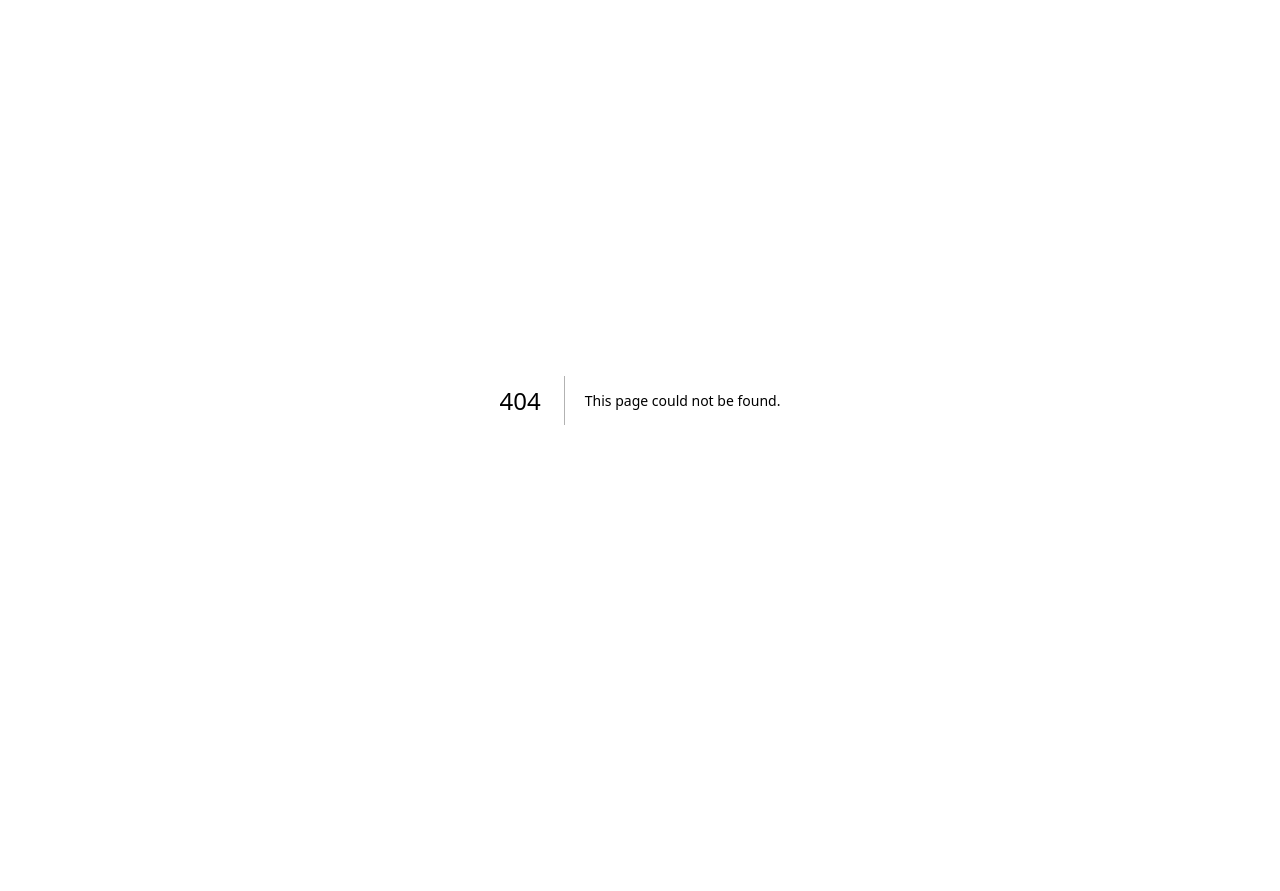
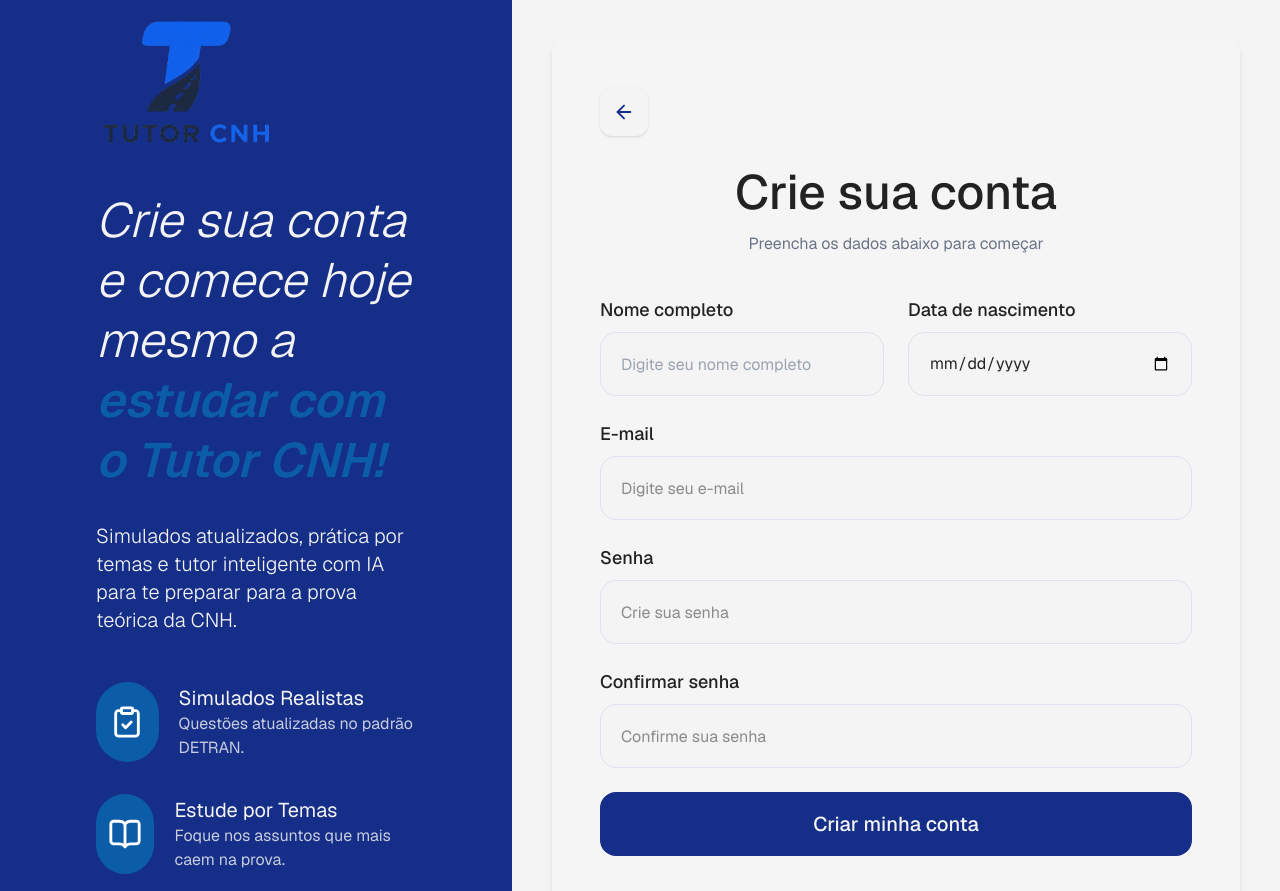
Before and after one commit to JosueMedino01/gestao-projeto-ufal, a Next.js app: page /auth/cadastro in a window 1280 px wide. Before the commit this address had no page. Shown: the top 891 px of the page. Before the commit the page ends 800 px from the top, so only its background shows below. Built offline with nearby package versions, Linux system fonts and the light colour scheme.

Commit message:
Create CadastroPage for user registration

```diff
--- /dev/null
+++ b/app/auth/cadastro/page.tsx
@@ -0,0 +1,226 @@
+"use client";
+import { BookOpen, ClipboardCheck, Bot, ArrowLeft, } from "lucide-react";
+import Image from "next/image";
+import Link from "next/link";
+import { useState } from "react";
+import { useRouter } from "next/navigation";
+
+export default function CadastroPage() {
+
+  const [dataNascimento, setDataNascimento] = useState("");
+  const router = useRouter();
+  return (
+    <main className="min-h-screen flex bg-white">
+      {/* Lado esquerdo */}
+      <section className="hidden lg:flex w-[40%] bg-[#152E88] text-white flex-col justify-center px-24">
+        <Image
+        src="/tutor-cnh-logo.png"
+        alt="Tutor CNH"
+        width={311}
+        height={236}
+        className="mb-10 w-[180px] h-auto"/>
+
+        <h1 className="text-5xl italic font-light leading-tight">
+          Crie sua conta e comece hoje mesmo a{" "}
+          <span className="font-semibold text-[#0C5DA8]">
+            estudar com o Tutor CNH!
+          </span>
+        </h1>
+
+        <p className="mt-8 text-xl font-light">
+          Simulados atualizados, prática por temas e tutor inteligente
+          com IA para te preparar para a prova teórica da CNH.
+        </p>
+
+        {/* Benefícios */}
+          <div className="mt-12 space-y-8">
+            <div className="flex items-center gap-5">
+              <div className="flex h-20 w-20 items-center justify-center rounded-full bg-[#0C5DA8]">
+                <ClipboardCheck size={34} color="white" />
+              </div>
+
+              <div>
+                <h3 className="text-xl text-white">
+                  Simulados Realistas
+                </h3>
+
+                <p className="text-white/80">
+                  Questões atualizadas no padrão DETRAN.
+                </p>
+              </div>
+            </div>
+
+            <div className="flex items-center gap-5">
+              <div className="flex h-20 w-20 items-center justify-center rounded-full bg-[#0C5DA8]">
+                <BookOpen size={34} color="white" />
+              </div>
+
+              <div>
+                <h3 className="text-xl text-white">
+                  Estude por Temas
+                </h3>
+
+                <p className="text-white/80">
+                  Foque nos assuntos que mais caem na prova.
+                </p>
+              </div>
+            </div>
+
+            <div className="flex items-center gap-5">
+              <div className="flex h-20 w-20 items-center justify-center rounded-full bg-[#0C5DA8]">
+                <Bot size={34} color="white" />
+              </div>
+
+              <div>
+                <h3 className="text-xl text-white">
+                  Tutor Inteligente com IA
+                </h3>
+
+                <p className="text-white/80">
+                  Tire dúvidas e receba explicações personalizadas.
+                </p>
+              </div>
+            </div>
+          </div>
+      </section>
+
+
+      {/* Formulário */}
+      <section className="flex-1 flex justify-center items-center p-10">
+        <div className="w-full max-w-5xl bg-[#F5F5F5] rounded-xl shadow-md p-12">
+
+          <button
+            onClick={() => router.back()}
+            className="mb-8 flex h-12 w-12 items-center justify-center rounded-xl bg-white text-[#152E88] shadow transition hover:bg-[#F0F4FF]">
+            <ArrowLeft size={22} />
+          </button>
+
+          <h2 className="text-center text-5xl font-medium text-[#222222]">
+            Crie sua conta
+          </h2>
+
+          <p className="mt-4 text-center text-[#6A7487]">
+            Preencha os dados abaixo para começar
+          </p>
+
+          <form className="mt-10 space-y-6">
+            <div className="grid grid-cols-1 md:grid-cols-2 gap-6">
+              {/* Nome */}
+              <div>
+                <label
+                  htmlFor="nomeCompleto"
+                  className="mb-2 block text-lg font-medium text-[#222222]"
+                >
+                  Nome completo
+                </label>
+
+                <input
+                  id="nomeCompleto"
+                  name="nomeCompleto"
+                  type="text"
+                  placeholder="Digite seu nome completo"
+                  aria-label="Nome completo"
+                  className="h-16 w-full rounded-2xl border border-[#DCE2EE] bg-white px-5 text-[#222222] placeholder:text-[#9AA3B2] focus:border-[#2A67D7] focus:outline-none"
+                />
+              </div>
+
+              {/* Data */}
+              <div>
+                <label
+                  htmlFor="dataNascimento"
+                  className="mb-2 block text-lg font-medium text-[#222222]"
+                >
+                  Data de nascimento
+                </label>
+
+
+                <input
+                  type="date"
+                  value={dataNascimento}
+                  onChange={(e) => setDataNascimento(e.target.value)}
+                  className="w-full h-16 rounded-2xl border border-[#DCE2EE] bg-white px-5 text-[#222222] focus:border-[#2A67D7] focus:outline-none"/>
+              </div>
+            </div>
+
+            {/* Email */}
+            <div>
+              <label
+                htmlFor="email"
+                className="mb-2 block text-lg font-medium text-[#222222]"
+              >
+                E-mail
+              </label>
+
+              <input
+                id="email"
+                name="email"
+                type="email"
+                placeholder="Digite seu e-mail"
+                aria-label="E-mail"
+                autoComplete="email"
+                className="w-full h-16 rounded-2xl border border-[#DCE2EE] bg-white px-5 text-[#222222] focus:border-[#2A67D7] focus:outline-none"
+              />
+            </div>
+
+            {/* Senha */}
+            <div>
+              <label
+                htmlFor="senha"
+                className="mb-2 block text-lg font-medium text-[#222222]"
+              >
+                Senha
+              </label>
+
+              <input
+                id="senha"
+                name="senha"
+                type="password"
+                placeholder="Crie sua senha"
+                aria-label="Senha"
+                autoComplete="new-password"
+                className="w-full h-16 rounded-2xl border border-[#DCE2EE] bg-white px-5 text-[#222222] focus:border-[#2A67D7] focus:outline-none"
+              />
+            </div>
+
+            {/* Confirmar senha */}
+            <div>
+              <label
+                htmlFor="confirmarSenha"
+                className="mb-2 block text-lg font-medium text-[#222222]"
+              >
+                Confirmar senha
+              </label>
+
+              <input
+                id="confirmarSenha"
+                name="confirmarSenha"
+                type="password"
+                placeholder="Confirme sua senha"
+                aria-label="Confirmar senha"
+                autoComplete="new-password"
+                className="w-full h-16 rounded-2xl border border-[#DCE2EE] bg-white px-5 text-[#222222] focus:border-[#2A67D7] focus:outline-none"
+              />
+            </div>
+
+            <button
+              type="submit"
+              className="w-full h-16 bg-[#152E88] text-white rounded-2xl text-xl font-medium hover:bg-[#10246b] transition-colors"
+            >
+              Criar minha conta
+            </button>
+          </form>
+
+          <p className="mt-8 text-center text-[#6A7487]">
+            Já tem uma conta?{" "}
+            <Link
+              href="/login"
+              className="font-semibold text-[#152E88] hover:underline"
+            >
+              Fazer login
+            </Link>
+          </p>
+        </div>
+      </section>
+    </main>
+  );
+}
```
